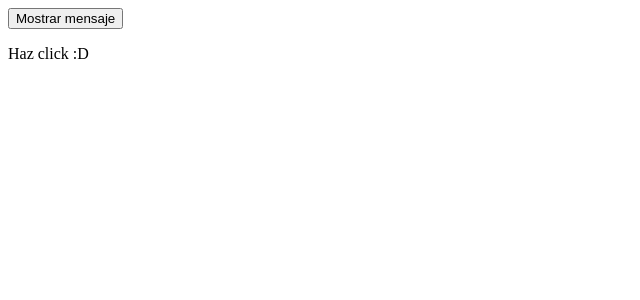
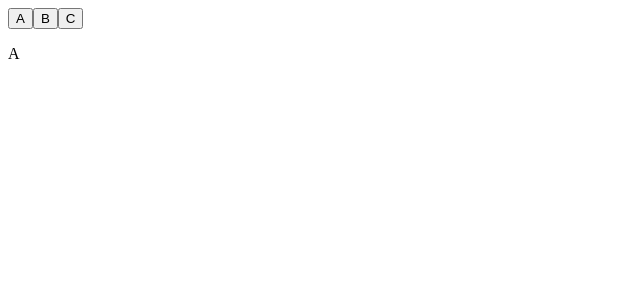
Before and after one commit to manuelhm1993/mh-vue3, a Vue app: page / in a window 1280 px wide. Shown: the top 300 px of the page, without its empty margins (0-640 px from the left). Built offline with nearby package versions, Linux system fonts and the light colour scheme.

Commit message:
Ejercicio práctico para trabajar con ifelseifelse

```diff
--- a/src/App.vue
+++ b/src/App.vue
@@ -1,23 +1,19 @@
 <script setup>
     import { ref } from 'vue';
 
-    const awesome = ref(false);
+    const type = ref('A');
 
-    const toggle = () => awesome.value = !awesome.value;
+    const setType = (e) => type.value = e.target.textContent;
 </script>
 
 <template>
-    <button type="button" @click="toggle">{{ awesome ? 'Ocultar' : 'Mostrar' }} mensaje</button>
+    <button type="button" @click="setType">A</button>
+    <button type="button" @click="setType">B</button>
+    <button type="button" @click="setType">C</button>
 
-    <!-- Muestra el contenido solo si la condición es verdadera -->
-    <p v-if="awesome">
-        MHenriquez es asombroso
-    </p>
-
-    <!-- Renderizado en caso de que la condición sea falsa, el v-else debe ir inmediatamente a continuación de un v-if o v-else-if -->
-    <p v-else>
-        Haz click :D
-    </p>
+    <p v-if="type === 'A'">A</p>
+    <p v-else-if="type === 'B'">B</p>
+    <p v-else>C</p>
 </template>
 
 <style scoped>
```
